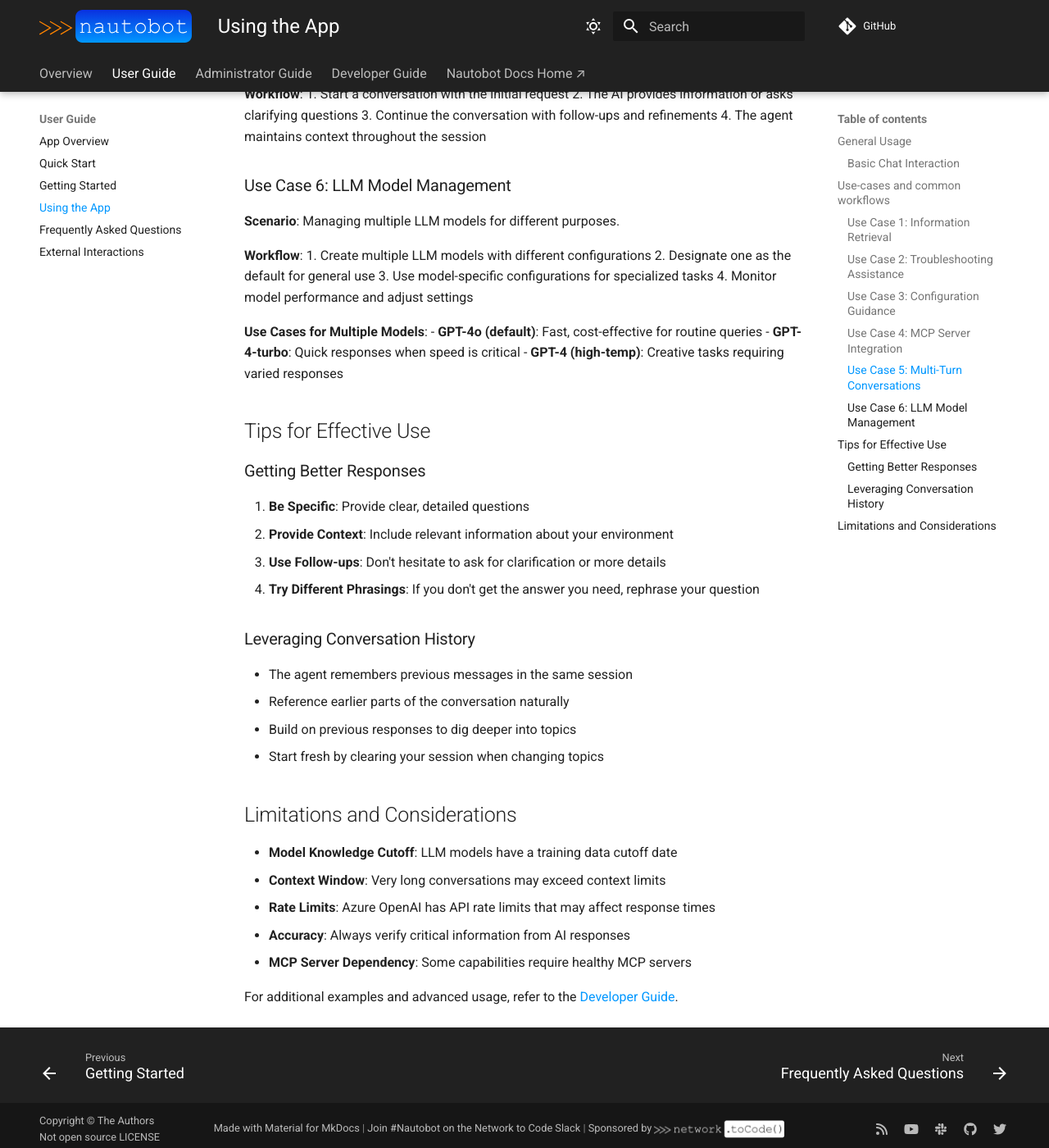
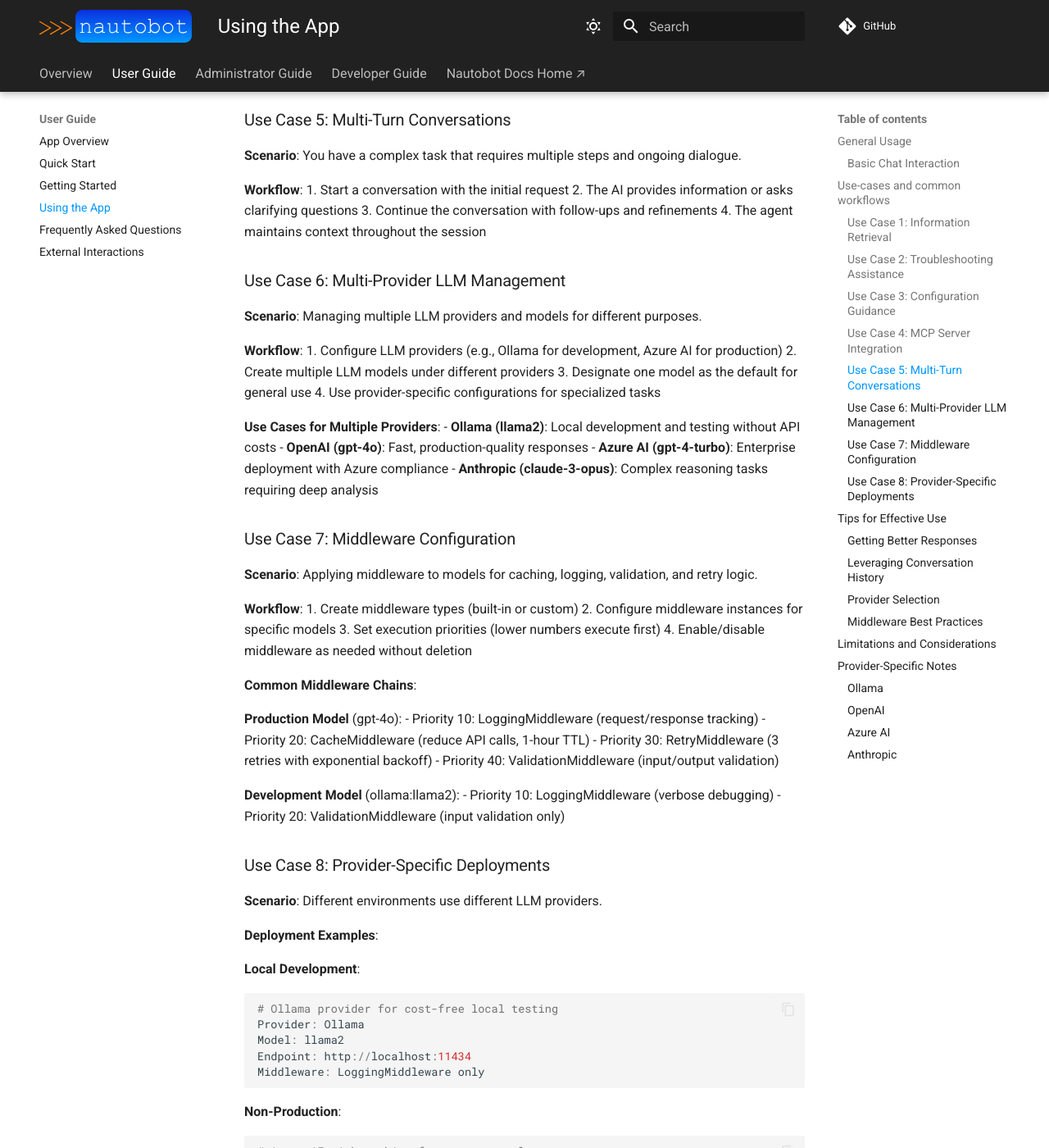
Before and after one commit to kvncampos/nautobot-ai-ops, an MkDocs documentation site: the page built from docs/user/app_use_cases.md, in a window 1280 px wide and 1400 px high, scrolled down 1736 px. Shown: the whole window at 82% size. Built offline with MkDocs 1.6.1 and Material for MkDocs 9.7.7, drawn with Linux system fonts in a browser that asks for light colours; comment, search, counter and statistics services are not loaded; some of the changed text lies outside the part shown.

Commit message:
Update user guide with multi-provider and middleware features
Co-authored-by: kvncampos <89799176+kvncampos@users.noreply.github.com>

````diff
--- a/docs/user/app_use_cases.md
+++ b/docs/user/app_use_cases.md
@@ -4,15 +4,16 @@ This document describes common use-cases and scenarios for the AI Ops App.
 
 ## General Usage
 
-The AI Ops App provides an AI-powered chat interface that can assist with various operational tasks. The chat assistant uses Azure OpenAI models (GPT-4, GPT-4o, etc.) and can be extended with MCP servers to provide additional capabilities.
+The AI Ops App provides an AI-powered chat interface that can assist with various operational tasks. The chat assistant uses configurable LLM models from multiple providers (Ollama, OpenAI, Azure AI, Anthropic, HuggingFace, or custom) and can be extended with MCP servers to provide additional capabilities.
 
 ### Basic Chat Interaction
 
 1. Open the **AI Chat Assistant** from the navigation menu
 2. Type a natural language question or request
-3. The AI agent processes your message and provides a response
-4. Continue the conversation - the agent maintains context from previous messages
-5. Start a new conversation by refreshing the page or clearing your session
+3. The AI agent processes your message through configured middleware and LLM
+4. The agent provides a response, with conversation context maintained
+5. Continue the conversation - the agent maintains context from previous messages
+6. Start a new conversation by refreshing the page or clearing your session
 
 ## Use-cases and common workflows
 
@@ -32,9 +33,12 @@ The AI Ops App provides an AI-powered chat interface that can assist with variou
 ```
 User: What is the purpose of the LLMModel in this plugin?
 AI: The LLMModel is a database model that stores configurations for
-    Azure OpenAI language models. It includes fields for the deployment
-    name, API endpoint, API keys (via Secrets), temperature settings,
-    and allows you to designate a default model...
+    Large Language Models from any supported provider (Ollama, OpenAI,
+    Azure AI, Anthropic, HuggingFace, or custom). It includes fields
+    for the model name, provider relationship, API endpoint, API keys
+    (via Secrets), temperature settings, cache TTL, and allows you to
+    designate a default model. The model can also have middleware
+    configurations applied for caching, logging, and other processing...
 ```
 
 ### Use Case 2: Troubleshooting Assistance
@@ -76,20 +80,76 @@ AI: The LLMModel is a database model that stores configurations for
 3. Continue the conversation with follow-ups and refinements
 4. The agent maintains context throughout the session
 
-### Use Case 6: LLM Model Management
+### Use Case 6: Multi-Provider LLM Management
 
-**Scenario**: Managing multiple LLM models for different purposes.
+**Scenario**: Managing multiple LLM providers and models for different purposes.
 
 **Workflow**:
-1. Create multiple LLM models with different configurations
-2. Designate one as the default for general use
-3. Use model-specific configurations for specialized tasks
-4. Monitor model performance and adjust settings
+1. Configure LLM providers (e.g., Ollama for development, Azure AI for production)
+2. Create multiple LLM models under different providers
+3. Designate one model as the default for general use
+4. Use provider-specific configurations for specialized tasks
 
-**Use Cases for Multiple Models**:
-- **GPT-4o (default)**: Fast, cost-effective for routine queries
-- **GPT-4-turbo**: Quick responses when speed is critical
-- **GPT-4 (high-temp)**: Creative tasks requiring varied responses
+**Use Cases for Multiple Providers**:
+- **Ollama (llama2)**: Local development and testing without API costs
+- **OpenAI (gpt-4o)**: Fast, production-quality responses
+- **Azure AI (gpt-4-turbo)**: Enterprise deployment with Azure compliance
+- **Anthropic (claude-3-opus)**: Complex reasoning tasks requiring deep analysis
+
+### Use Case 7: Middleware Configuration
+
+**Scenario**: Applying middleware to models for caching, logging, validation, and retry logic.
+
+**Workflow**:
+1. Create middleware types (built-in or custom)
+2. Configure middleware instances for specific models
+3. Set execution priorities (lower numbers execute first)
+4. Enable/disable middleware as needed without deletion
+
+**Common Middleware Chains**:
+
+**Production Model** (gpt-4o):
+- Priority 10: LoggingMiddleware (request/response tracking)
+- Priority 20: CacheMiddleware (reduce API calls, 1-hour TTL)
+- Priority 30: RetryMiddleware (3 retries with exponential backoff)
+- Priority 40: ValidationMiddleware (input/output validation)
+
+**Development Model** (ollama:llama2):
+- Priority 10: LoggingMiddleware (verbose debugging)
+- Priority 20: ValidationMiddleware (input validation only)
+
+### Use Case 8: Provider-Specific Deployments
+
+**Scenario**: Different environments use different LLM providers.
+
+**Deployment Examples**:
+
+**Local Development**:
+```python
+# Ollama provider for cost-free local testing
+Provider: Ollama
+Model: llama2
+Endpoint: http://localhost:11434
+Middleware: LoggingMiddleware only
+```
+
+**Non-Production**:
+```python
+# Azure AI with caching for cost control
+Provider: Azure AI
+Model: gpt-3.5-turbo
+Endpoint: https://nonprod.openai.azure.com/
+Middleware: LoggingMiddleware, CacheMiddleware (4-hour TTL)
+```
+
+**Production**:
+```python
+# Azure AI with full middleware stack
+Provider: Azure AI
+Model: gpt-4o
+Endpoint: https://prod.openai.azure.com/
+Middleware: LoggingMiddleware, CacheMiddleware, RetryMiddleware, ValidationMiddleware
+```
 
 ## Tips for Effective Use
 
@@ -107,12 +167,57 @@ AI: The LLMModel is a database model that stores configurations for
 - Build on previous responses to dig deeper into topics
 - Start fresh by clearing your session when changing topics
 
+### Provider Selection
+
+- **Ollama**: Best for local development, no API costs, privacy
+- **OpenAI**: Fast responses, good for general tasks
+- **Azure AI**: Enterprise features, compliance, SLAs
+- **Anthropic**: Strong reasoning, context handling
+- **HuggingFace**: Access to open-source models
+
+### Middleware Best Practices
+
+- **Logging**: Always enable for production debugging
+- **Caching**: Use for models with API costs to reduce expenses
+- **Retry**: Critical for production reliability
+- **Validation**: Essential for security and data integrity
+- **Priority Order**: Logging (10) → Cache (20) → Retry (30) → Validation (40)
+
 ## Limitations and Considerations
 
 - **Model Knowledge Cutoff**: LLM models have a training data cutoff date
 - **Context Window**: Very long conversations may exceed context limits
-- **Rate Limits**: Azure OpenAI has API rate limits that may affect response times
+- **Rate Limits**: LLM provider APIs have rate limits that may affect response times
+- **Provider Costs**: OpenAI, Azure AI, and Anthropic have per-token costs
+- **Ollama Performance**: Local models may be slower than cloud providers
 - **Accuracy**: Always verify critical information from AI responses
 - **MCP Server Dependency**: Some capabilities require healthy MCP servers
+- **Middleware Overhead**: Each middleware adds processing time
+
+## Provider-Specific Notes
+
+### Ollama
+- Free and private
+- Requires local installation
+- Performance depends on hardware
+- Good for development and testing
+
+### OpenAI
+- Pay-per-use pricing
+- Fast response times
+- May have availability issues during high demand
+- Regular model updates
+
+### Azure AI
+- Enterprise SLAs
+- Regional deployments
+- Microsoft compliance standards
+- More expensive than OpenAI direct
+
+### Anthropic
+- Strong analytical capabilities
+- Longer context windows
+- Good for complex reasoning
+- Higher cost per token
 
 For additional examples and advanced usage, refer to the [Developer Guide](../dev/extending.md).
````
Also changed, not shown: docs/user/app_overview.md (+29 -14 lines).
